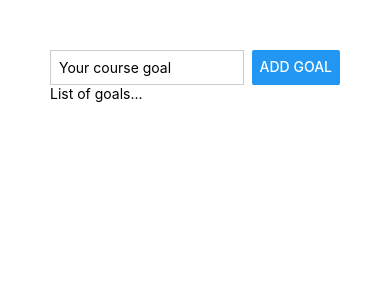
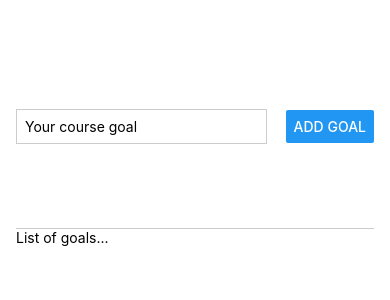
Before and after one commit to mfrandes/RNCourse, a React Native app: screen / in a window 390 px wide. Shown: the top 300 px of the page. Built offline with nearby package versions, Linux system fonts and the light colour scheme.

Commit message:
basic layout

```diff
--- a/App.js
+++ b/App.js
@@ -9,7 +9,7 @@ export default function App() {
         <Button title='Add Goal' />
       </View>
       {/* list of goals */}
-      <View>
+      <View style={styles.goalsContainer}>
         <Text>List of goals... </Text>
       </View>
     </View>
@@ -18,17 +18,27 @@ export default function App() {
 
 const styles = StyleSheet.create({
   appContainer: {
-    padding: 50,
+    flex: 1,
+    paddingTop: 50,
+    paddingHorizontal: 16
   },
   inputContainer: {
+    flex: 1 ,
     flexDirection: 'row',
     justifyContent: 'space-between',
+    alignItems: 'center',
+    paddingBottom: 24,
+    borderBottomWidth: 1,
+    borderBottomColor: '#cccccc'
   },
   textInput: {
     borderWidth: 1,
     borderColor: '#cccccc',
-    width: "80%",
+    width: "70%",
     marginRight: 8,
     padding: 8
+  },
+  goalsContainer: {
+    flex: 4
   }
 });
```
